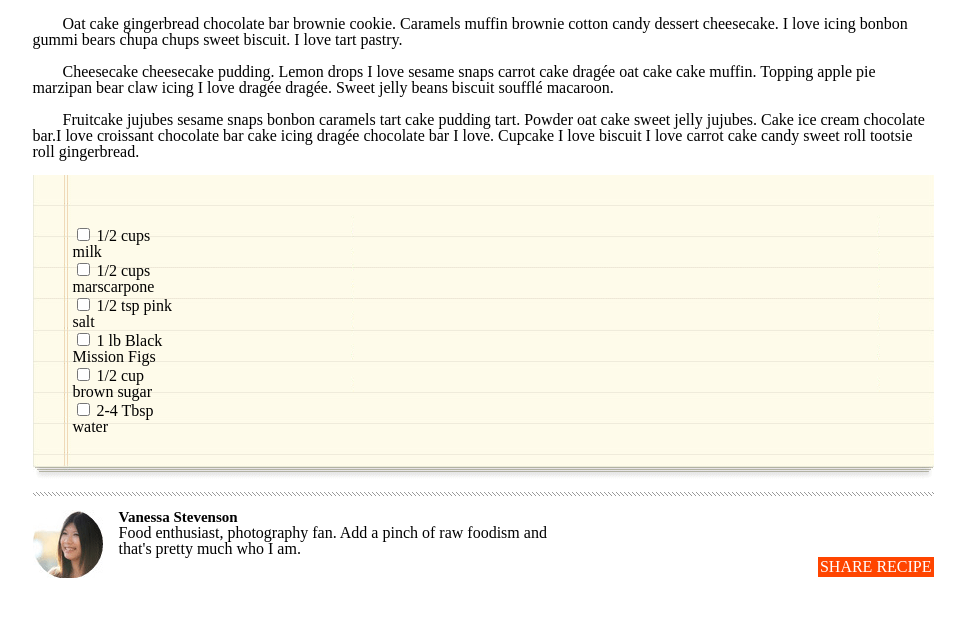
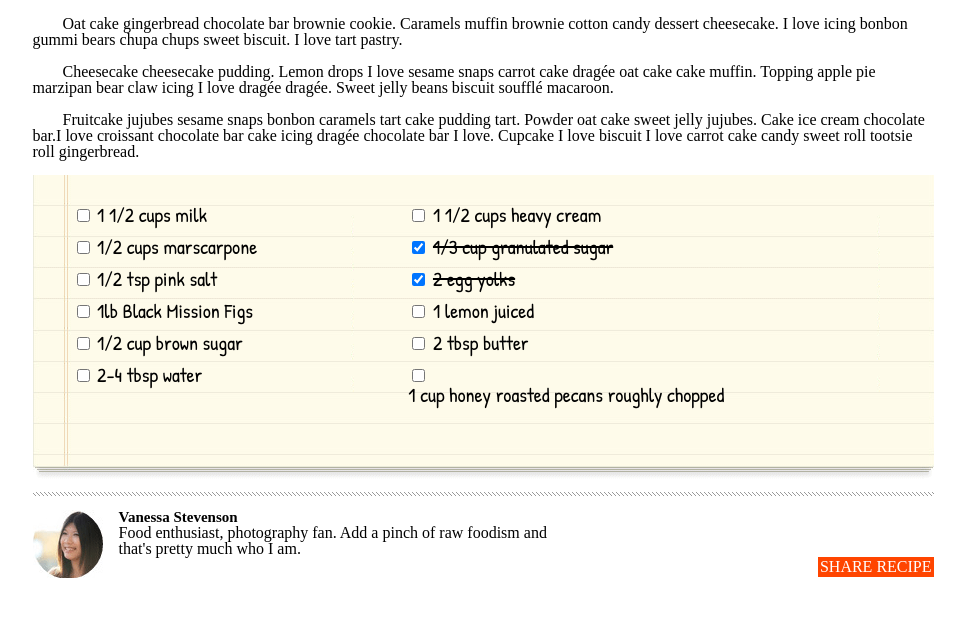
Before and after one commit to selmaT273/chocolate-pizza, a plain HTML site: page index.html in a window 1280 px wide. Shown: the part 868-1503 px from the top of the page, without its empty margins (157-1122 px from the left). Drawn offline with Linux system fonts and the light colour scheme.

Commit message:
fixed recipe card syling except last checkbox and label

```diff
--- a/index.html
+++ b/index.html
@@ -7,6 +7,7 @@
     <title></title>
     <meta name="description" content="">
     <meta name="viewport" content="width=device-width, initial-scale=1">
+    <link href="https://fonts.googleapis.com/css2?family=Patrick+Hand&display=swap" rel="stylesheet">
     <link rel="stylesheet" href="reset.css">
     <link rel="stylesheet" href="style.css">
 
@@ -56,28 +57,24 @@
             <img src="img/list-bg.png" alt="paper">
           <span class="firstList">
             <ul>
-                <li> <input type="checkbox" > 1/2 cups milk</li>
-                <li> <input type="checkbox" > 1/2 cups marscarpone</li>
-                <li> <input type="checkbox" > 1/2 tsp pink salt</li>
-                <li> <input type="checkbox" > 1 lb Black Mission Figs</li>
-                <li> <input type="checkbox" > 1/2 cup brown sugar</li>
-                <li> <input type="checkbox" > 2-4 Tbsp water</li>
+                <li> <input type="checkbox" > <label>1 1/2 cups milk</label> </li>
+                <li> <input type="checkbox" > <label>1/2 cups marscarpone</label></li>
+                <li> <input type="checkbox" > <label>1/2 tsp pink salt</label> </li>
+                <li> <input type="checkbox" > <label>1lb Black Mission Figs</label></li>
+                <li> <input type="checkbox" > <label>1/2 cup brown sugar</label> </li>
+                <li> <input type="checkbox" > <label>2-4 tbsp water</label></li>
+                <li> <input type="checkbox" > <label>1 1/2 cups heavy cream</label> </li>
+                <li> <input type="checkbox" checked> <label class="lineThrough">1/3 cup granulated sugar</label></li>
+                <li> <input type="checkbox" checked> <label class="lineThrough">2 egg yolks</label> </li>
+                <li> <input type="checkbox" > <label>1 lemon juiced</label></li>
+                <li> <input type="checkbox" > <label>2 tbsp butter</label> </li>
+                <li> <input type="checkbox" > <label>1 cup honey roasted pecans roughly chopped</label></li>
             </ul>
           </span>
-          <!-- <span class="secondList">
-            <ul>
-                <li> <input type="checkbox" > 1/2 cups milk</li>
-                <li> <input type="checkbox" > 1/2 cups marscarpone</li>
-                <li> <input type="checkbox" > 1/2 tsp pink salt</li>
-                <li> <input type="checkbox" > 1 lb Black Mission Figs</li>
-                <li> <input type="checkbox" > 1/2 cup brown sugar</li>
-                <li> <input type="checkbox" > 2-4 Tbsp water</li>
-            </ul>
-          </span>  -->
         </div>
 
         <hr>
-        <span class="blogAuthorblurb">
+        <div class="blogAuthorblurb">
             <span class="vanessaBlog"><img src="img/van-pic.png" alt="Vanessa"></span>
             <h3>Vanessa Stevenson</h3>
             <p class="vanessaBlogBio">Food enthusiast, photography fan. Add a pinch of raw foodism and that's
--- a/style.css
+++ b/style.css
@@ -130,17 +130,26 @@ h3 {
 }
 .firstList {
     position: absolute;
-    top: 50px;
+    top: 30px;
     left: 40px;
-    width: 100%;
+    font-family: 'Patrick Hand', cursive;
+    font-size: 20px;
 
 
 }
-.secondList {
-position: absolute;
 
+ul {
+    column-count: 2;
 }
 
-.thinLine {
+label {
+    white-space: nowrap;
+}
 
+.lineThrough {
+    text-decoration: line-through;
 }
+
+li {
+    padding-bottom: 12px;
+}
```
